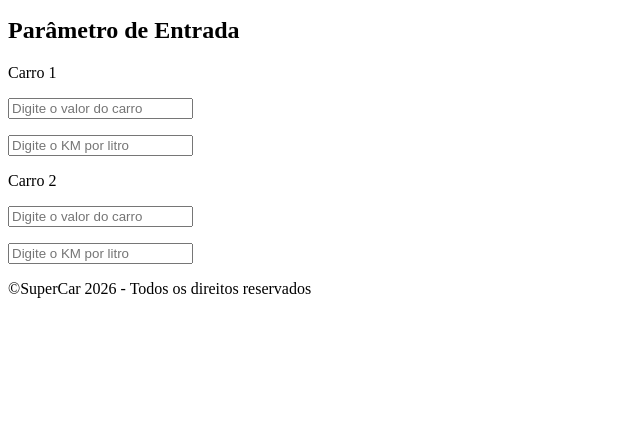
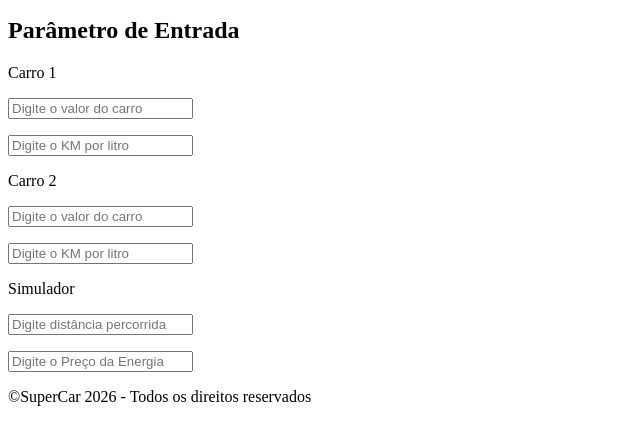
Before and after one commit to mauricio0601-debug/projetoLojaCarrosEletricos, a plain HTML site: page index.HTML in a window 1280 px wide. Shown: the part 137-582 px from the top of the page, without its empty margins (0-640 px from the left). Drawn offline with Linux system fonts and the light colour scheme.

Commit message:
feat: Card de simulção no html

```diff
--- a/index.HTML
+++ b/index.HTML
@@ -33,6 +33,13 @@
                     </div>
                 </div>
 
+                <div class="card">Simulador
+                    <div class="card-content">
+                        <p><input type="number" class="nome-car" placeholder="Digite distância percorrida" min="1"></p>
+                        <p><input type="number"  class="nome-car" placeholder="Digite o Preço da Energia" min="0" ></p>
+                    </div>
+                </div>
+
                 <div class="card-result">
 
                 </div>
```
